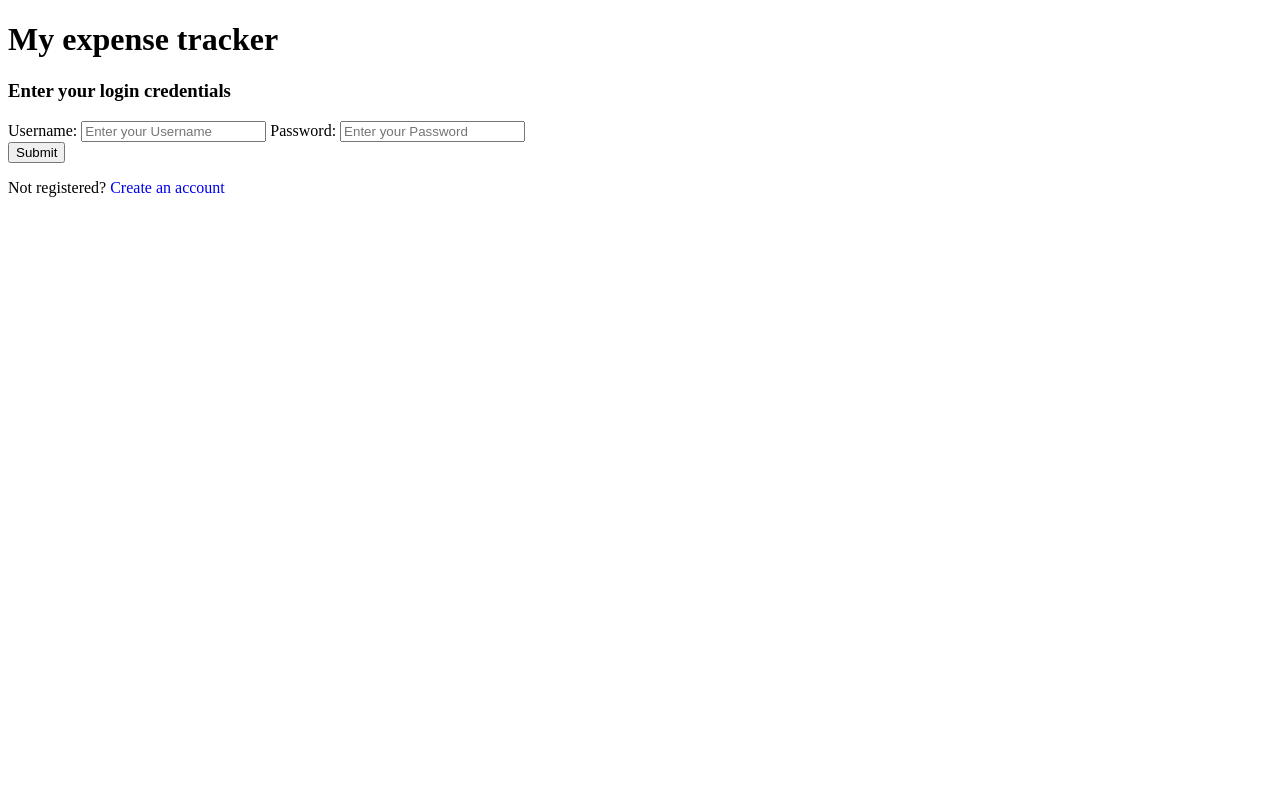
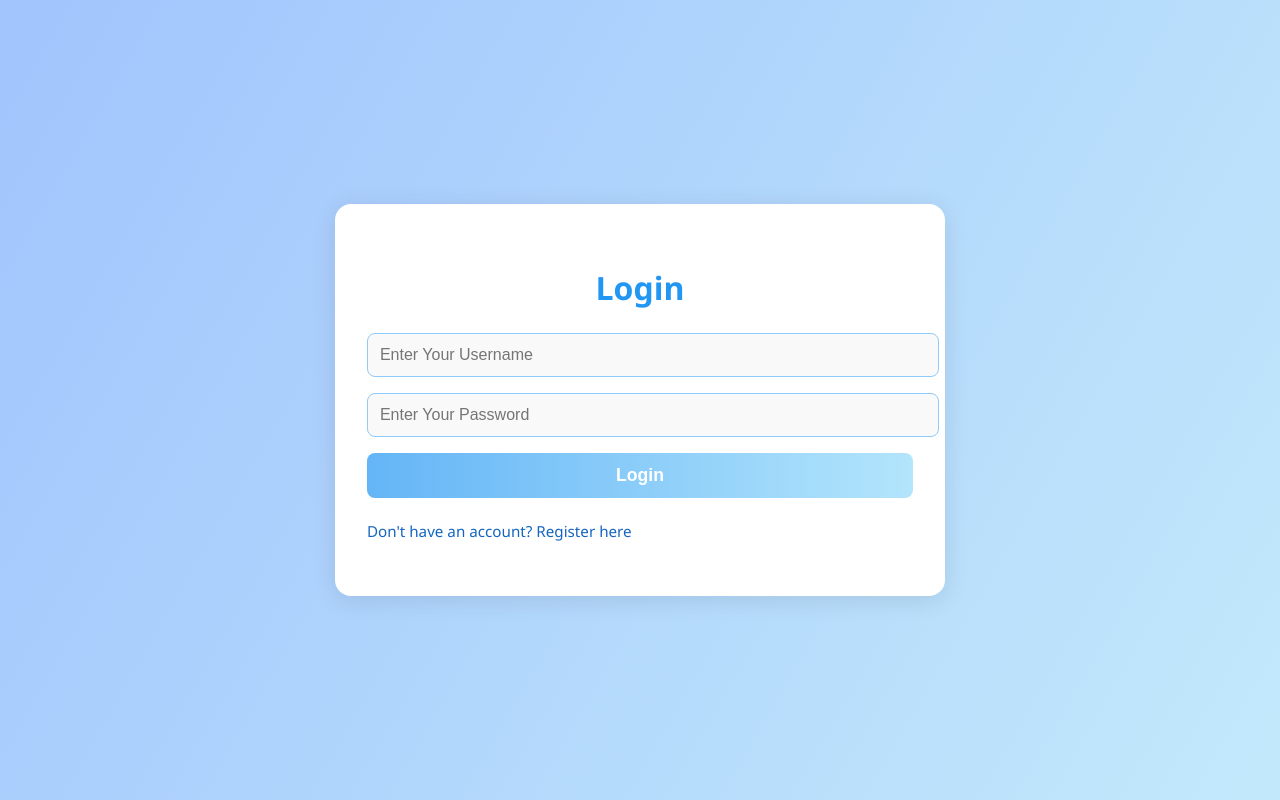
Before and after one commit to ZhitaoGan/Database-project, a Flask app: page /login in a window 1280 px wide. Run offline with Flask 3, Linux system fonts and the light colour scheme; some libraries are stand-ins or nearby versions.

Commit message:
some css to make pages prettier

```diff
--- a/app.py
+++ b/app.py
@@ -50,12 +50,22 @@ def register():
         password = request.form['password']
 
         cur = mysql.connection.cursor()
+
+        # Check if username already exists
+        cur.execute("SELECT * FROM users WHERE username = %s", (username,))
+        existing_user = cur.fetchone()
+
+        if existing_user:
+            msg = "Username already exists! Please choose a different username."
+            return render_template('register.html', msg=msg)
+
+        # If username doesn't exist, insert new user
         cur.execute("INSERT INTO users (username, password) VALUES (%s, %s)", (username, password))
         mysql.connection.commit()
         cur.close()
         msg = "You have successfully registered, Please login to continue"
         return render_template('login.html', msg=msg)
-    return render_template('register.html')
+    return render_template('register.html', msg=msg)
 
 if __name__ == '__main__':
     app.run(host='0.0.0.0', port=5001, debug=True)
--- a/static/styles/style.css
+++ b/static/styles/style.css
@@ -0,0 +1,89 @@
+body {
+    background: linear-gradient(120deg, #a1c4fd 0%, #c2e9fb 100%);
+    font-family: 'Segoe UI', Tahoma, Geneva, Verdana, sans-serif;
+    margin: 0;
+    padding: 0;
+    min-height: 100vh;
+}
+
+.centered-container {
+    display: flex;
+    flex-direction: column;
+    align-items: center;
+    justify-content: center;
+    min-height: 100vh;
+}
+
+.form-box {
+    background: #fff;
+    padding: 2.5rem 2rem;
+    border-radius: 16px;
+    box-shadow: 0 4px 24px rgba(0,0,0,0.10);
+    min-width: 320px;
+    max-width: 90vw;
+}
+
+h1 {
+    color: #2196f3;
+    margin-bottom: 1.5rem;
+    text-align: center;
+}
+
+input[type="text"],
+input[type="password"] {
+    width: 100%;
+    padding: 0.75rem;
+    margin-bottom: 1rem;
+    border: 1px solid #90caf9;
+    border-radius: 8px;
+    font-size: 1rem;
+    background: #f9f9f9;
+    transition: border 0.2s;
+}
+
+input[type="text"]:focus,
+input[type="password"]:focus {
+    border: 1.5px solid #2196f3;
+    outline: none;
+}
+
+input[type="submit"], .btn {
+    width: 100%;
+    padding: 0.75rem;
+    background: linear-gradient(90deg, #64b5f6 0%, #b3e5fc 100%);
+    color: #fff;
+    border: none;
+    border-radius: 8px;
+    font-size: 1.1rem;
+    font-weight: bold;
+    cursor: pointer;
+    transition: background 0.2s;
+    margin-bottom: 0.5rem;
+}
+
+input[type="submit"]:hover, .btn:hover {
+    background: linear-gradient(90deg, #2196f3 0%, #64b5f6 100%);
+}
+
+.msg {
+    color: #1976d2;
+    margin-bottom: 1rem;
+    text-align: center;
+}
+
+.worddark, a.worddark {
+    color: #1565c0;
+    text-decoration: none;
+    font-size: 0.95rem;
+}
+
+.worddark a:hover {
+    text-decoration: underline;
+}
+
+@media (max-width: 500px) {
+    .form-box {
+        min-width: 90vw;
+        padding: 1.5rem 0.5rem;
+    }
+}
--- a/templates/login.html
+++ b/templates/login.html
@@ -1,43 +1,23 @@
+<!-- Modern Login Page -->
 <!DOCTYPE html>
-<html>
-
+<html lang="en">
 <head>
-    <title>My expense tracker</title>
-    <link rel="stylesheet" href="style.css">
+    <meta charset="UTF-8">
+    <title>Login</title>
+    <link rel="stylesheet" href="/static/styles/style.css">
 </head>
-
 <body>
-    <div class="msg">{{ msg }}</div>
-    <div class="main">
-        <h1>My expense tracker</h1>
-        <h3>Enter your login credentials</h3>
-
-        <form action="{{ url_for('login') }}" method="post">
-            <label for="first">
-                Username:
-            </label>
-            <input type="text" id="username" name="username"
-                placeholder="Enter your Username" required>
-
-            <label for="password">
-                Password:
-            </label>
-            <input type="password" id="password" name="password"
-                placeholder="Enter your Password" required>
-
-            <div class="wrap">
-                <button type="submit">
-                    Submit
-                </button>
-            </div>
-        </form>
-
-        <p>Not registered?
-            <a href="{{ url_for('register') }}" style="text-decoration: none;">
-                Create an account
-            </a>
-        </p>
+    <div class="centered-container">
+        <div class="form-box">
+            <h1>Login</h1>
+            <form action="{{ url_for('login') }}" method="post" autocomplete="off">
+                <div class="msg">{{ msg }}</div>
+                <input type="text" name="username" placeholder="Enter Your Username" required>
+                <input type="password" name="password" placeholder="Enter Your Password" required>
+                <input type="submit" value="Login">
+            </form>
+            <p class="worddark">Don't have an account? <a class="worddark" href="{{ url_for('register') }}">Register here</a></p>
+        </div>
     </div>
 </body>
-
 </html>
```
Also changed, not shown: templates/register.html (+11 -12 lines).
